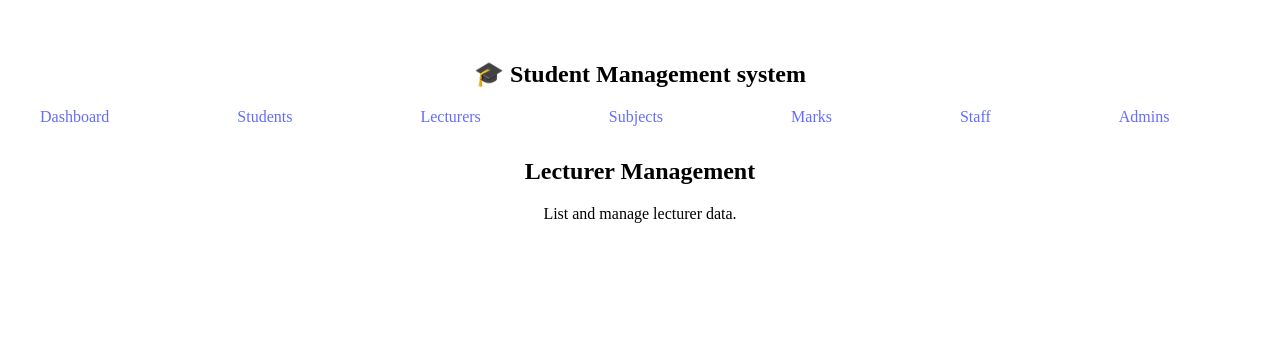
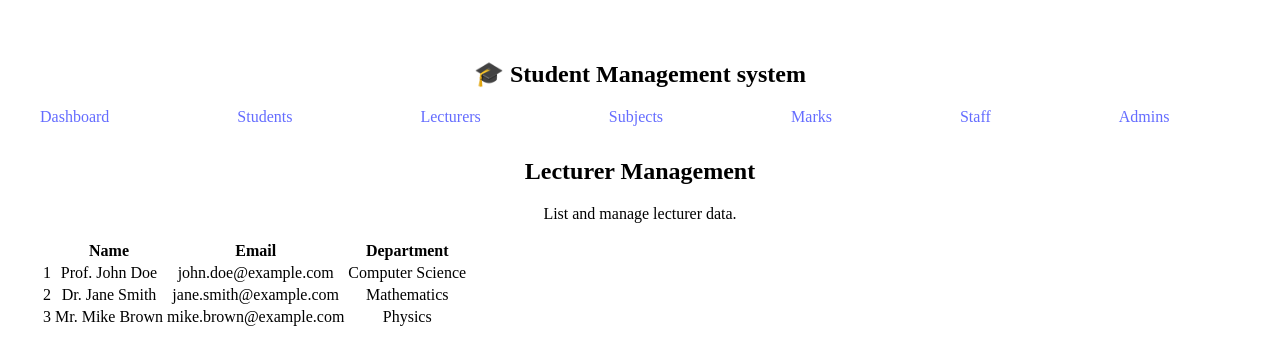
Before and after one commit to Eddiemoe1/student-management-frontend, a React (Vite) app: page /lecturers in a window 1280 px wide. Shown: the top 364 px of the page. Built offline with nearby package versions, Linux system fonts and the light colour scheme.

Commit message:
lecturer

```diff
--- a/src/assets/Pages/Dashboard.tsx
+++ b/src/assets/Pages/Dashboard.tsx
@@ -31,7 +31,6 @@ const Dashboard = () => {
               <td className="border px-4 py-2">Total Staff</td>
               <td className="border px-4 py-2">40</td>
             </tr>
-
         </tbody>
       </table>
     </div>
--- a/src/assets/Pages/Lecturer.tsx
+++ b/src/assets/Pages/Lecturer.tsx
@@ -1,8 +1,38 @@
 const Lecturer = () => {
+  // Sample lecturer data
+  const lecturers = [
+    { id: 1, name: 'Prof. John Doe', email: 'john.doe@example.com', department: 'Computer Science' },
+    { id: 2, name: 'Dr. Jane Smith', email: 'jane.smith@example.com', department: 'Mathematics' },
+    { id: 3, name: 'Mr. Mike Brown', email: 'mike.brown@example.com', department: 'Physics' },
+  ];
+
   return (
-    <div>
-      <h2 className="text-2xl font-semibold mb-4">Lecturer Management</h2>
-      <p>List and manage lecturer data.</p>
+    <div className="p-6">
+      <h2 className="text-3xl font-bold mb-4 text-gray-800">Lecturer Management</h2>
+      <p className="mb-6 text-gray-600">List and manage lecturer data.</p>
+
+      <div className="overflow-x-auto">
+        <table className="min-w-full bg-white border border-gray-200 shadow-md rounded-lg overflow-hidden ">
+          <thead>
+            <tr className="bg-gray-100 text-left text-gray-700 uppercase text-sm font-semibold">
+              <th className="px-6 py-4 border-b"></th>
+              <th className="px-6 py-4 border-b">Name</th>
+              <th className="px-6 py-4 border-b">Email</th>
+              <th className="px-6 py-4 border-b">Department</th>
+            </tr>
+          </thead>
+          <tbody>
+            {lecturers.map((lecturer) => (
+              <tr key={lecturer.id} className="hover:bg-gray-50">
+                <td className="px-6 py-4 border-b text-gray-800">{lecturer.id}</td>
+                <td className="px-6 py-4 border-b text-gray-800">{lecturer.name}</td>
+                <td className="px-6 py-4 border-b text-gray-800">{lecturer.email}</td>
+                <td className="px-6 py-4 border-b text-gray-800">{lecturer.department}</td>
+              </tr>
+            ))}
+          </tbody>
+        </table>
+      </div>
     </div>
   );
 };
```
